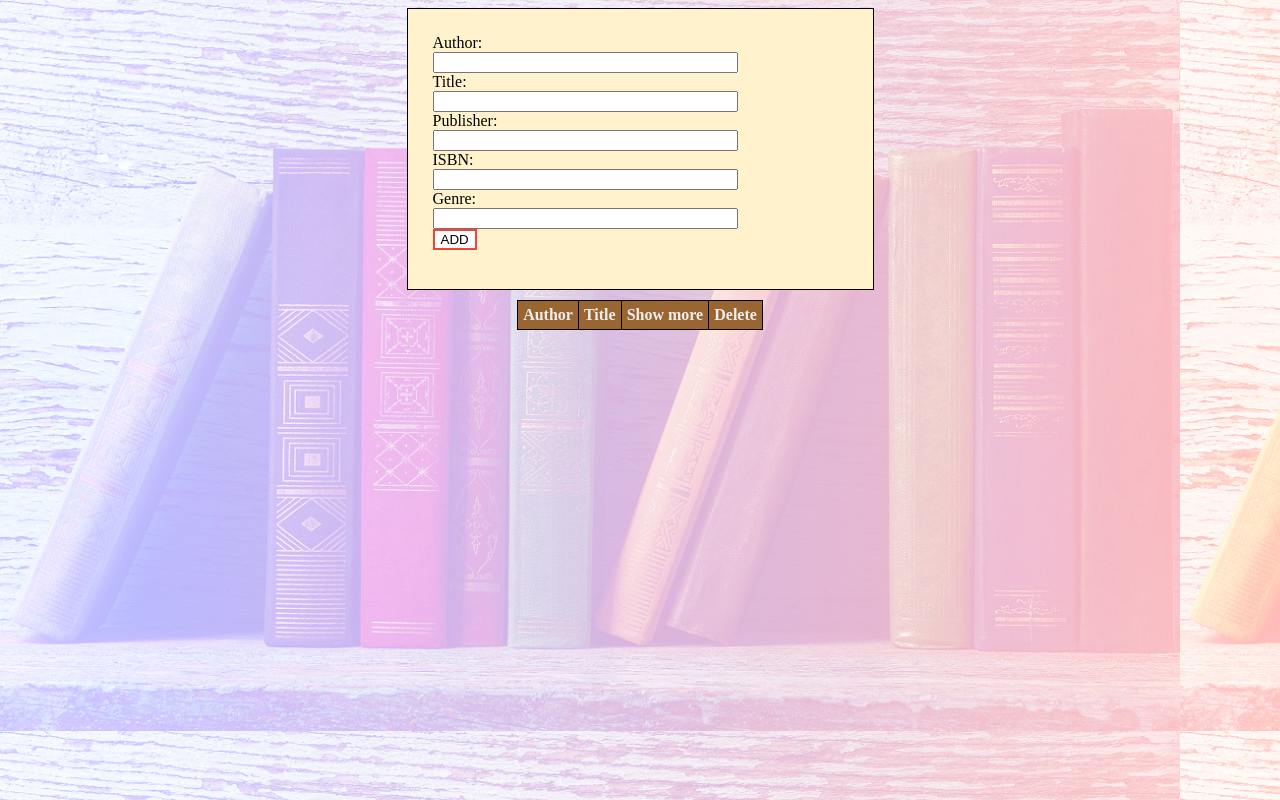
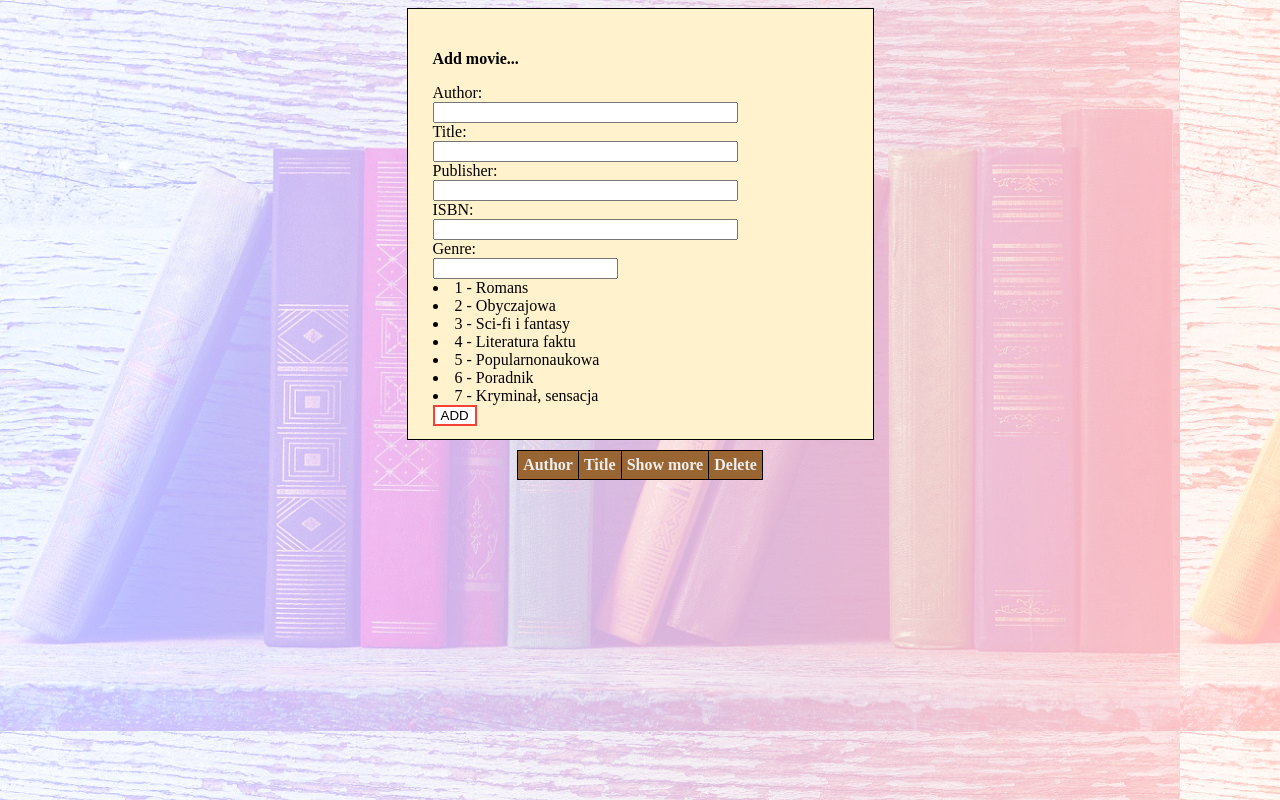
Before and after one commit to kmartynski/Front-end-bookshop, a plain HTML site: page index.html in a window 1280 px wide. Drawn offline with nearby package versions, Linux system fonts and the light colour scheme; no server answers.

Commit message:
Next progress

```diff
--- a/index.html
+++ b/index.html
@@ -37,7 +37,7 @@
     }
 	#rectangle{
 		width:415px;
-		height:230px;
+		height:380px;
 		background-color: rgb(255, 242, 204);
 		max-width: 500px;
   		margin: auto;
@@ -56,6 +56,7 @@
     </style>
 <body>
 <div id="rectangle">
+	<p><b>Add movie...</b></p>
 	<form action ="" method="post">
 		Author:<br>
 		<input type="text" name="author" size="35"><br>
@@ -64,12 +65,27 @@
 		Publisher:<br>
 		<input type="text" name="publisher" size="35"><br>
 		ISBN:<br>
-		<input type="text" name="isbn" size="35"><br>
+		<input type="text" pattern="[0-9]{3}\-[0-9]{1}\-[0-9]{4}\-[0-9]{4}\-[0-9]{1}" name="isbn" size="35"><br>
 		Genre:<br>
-		<input type="text" name="genre" size="35"><br>
+		<input type="number" name="genre" size="35"><br>
 		<!--<select class="add">-->
-			<!--<option value=1>Dramat</option>-->
+			<!--<option value=1>Romans</option>-->
+			<!--<option value=2>Obyczajowa</option>-->
+			<!--<option value=3>Sci-fi i fantasy</option>-->
+			<!--<option value=4>Literatura faktu</option>-->
+			<!--<option value=5>Popularnonaukowa</option>-->
+			<!--<option value=6>Poradnik</option>-->
+			<!--<option value=7>Kryminał, sensacja</option>-->
 		<!--</select><br><br>-->
+		<div>
+			<li>1 - Romans</li>
+			<li>2 - Obyczajowa</li>
+			<li>3 - Sci-fi i fantasy</li>
+            <li>4 - Literatura faktu</li>
+			<li>5 - Popularnonaukowa</li>
+			<li>6 - Poradnik</li>
+			<li>7 - Kryminał, sensacja</li>
+		</div>
 
 		<button type="submit" class="add">ADD</button>
 	</form>
--- a/js/app.js
+++ b/js/app.js
@@ -62,11 +62,22 @@ $.get("http://localhost:8000/book/")
                 tr.append($(`<td>${books[i].author}</td>`));
                 tr.append($(`<td>${books[i].title}</td>`));
                 tr.append($(`<td><a class="details" href="#" data-id="${books[i].id}">show</a></td>`));
-            tr.append($(`<td><a href="#" class="delete">delete</a></td>`));
+                tr.append($(`<td><a class="delete" href="#">delete</a></td>`));
 
                 tbody.append(tr);
             }
+    }).always($(".delete").on("click", ".delete",function (event) {
+        event.preventDefault();
+        console.log("Działa");
+        $.ajax({
+        url: `http://localhost:8000/book/${$(".delete").attr("id")}`,
+        data: {},
+        type: "delete",
+        dataType: "json"
         });
+        console.log("Delete poszlo");
+        location.reload()
+    }));
 
     $("form").on("submit", function( event ) {
         event.preventDefault();
@@ -77,15 +88,6 @@ $("form").on("submit", function( event ) {
             .done(function () {
                 console.log("Poszło")
             })
-});
-$(".delete").click(function () {
-    $.ajax({
-        url: `http://localhost:8000/book/${$(".delete").attr("id")}`,
-        data: {},
-        type: "Delete",
-        dataType: "json"
-    });
-    console.log("Delete poszlo");
-    location.reload()
+
     });
 });
```
Lines whose indentation alone changed are shown as unchanged.
